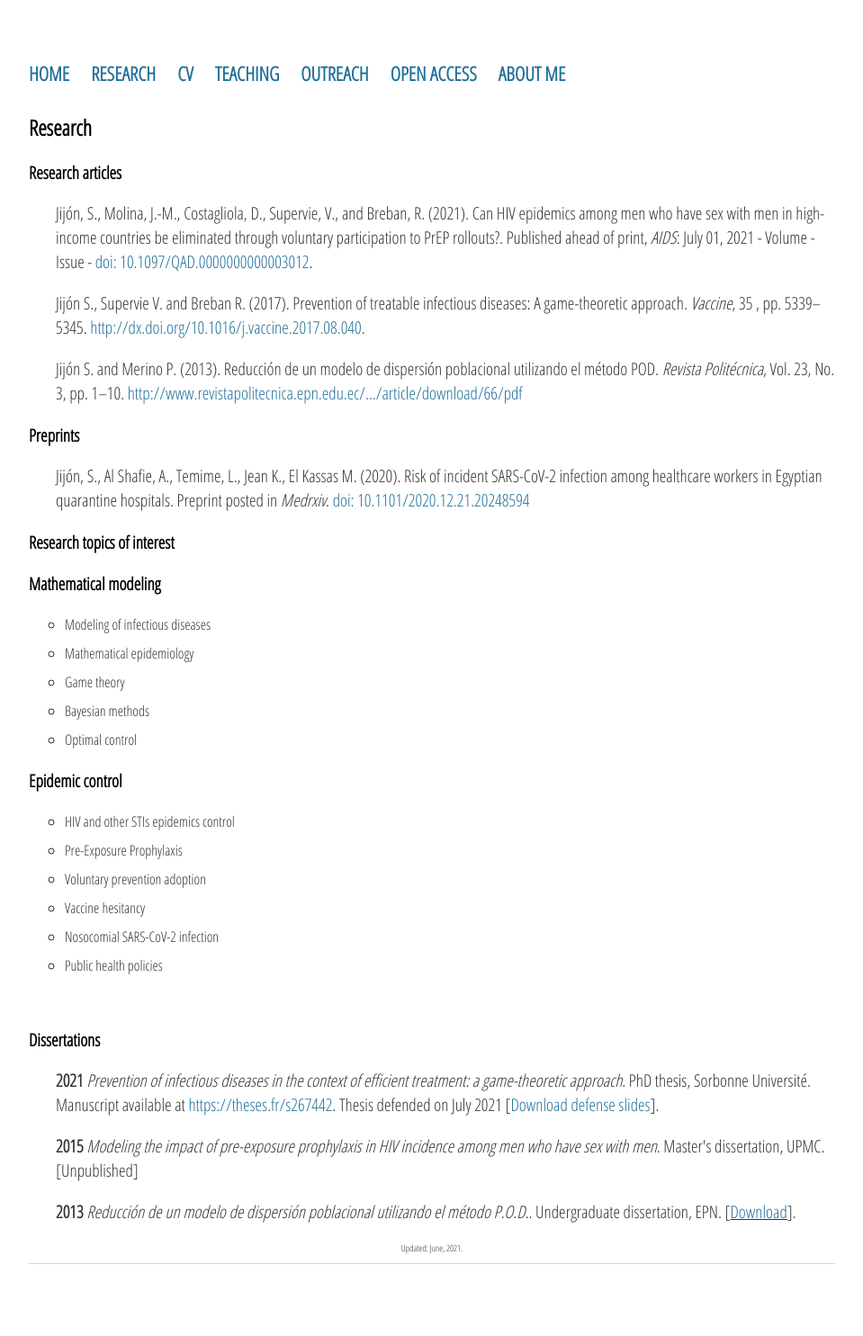
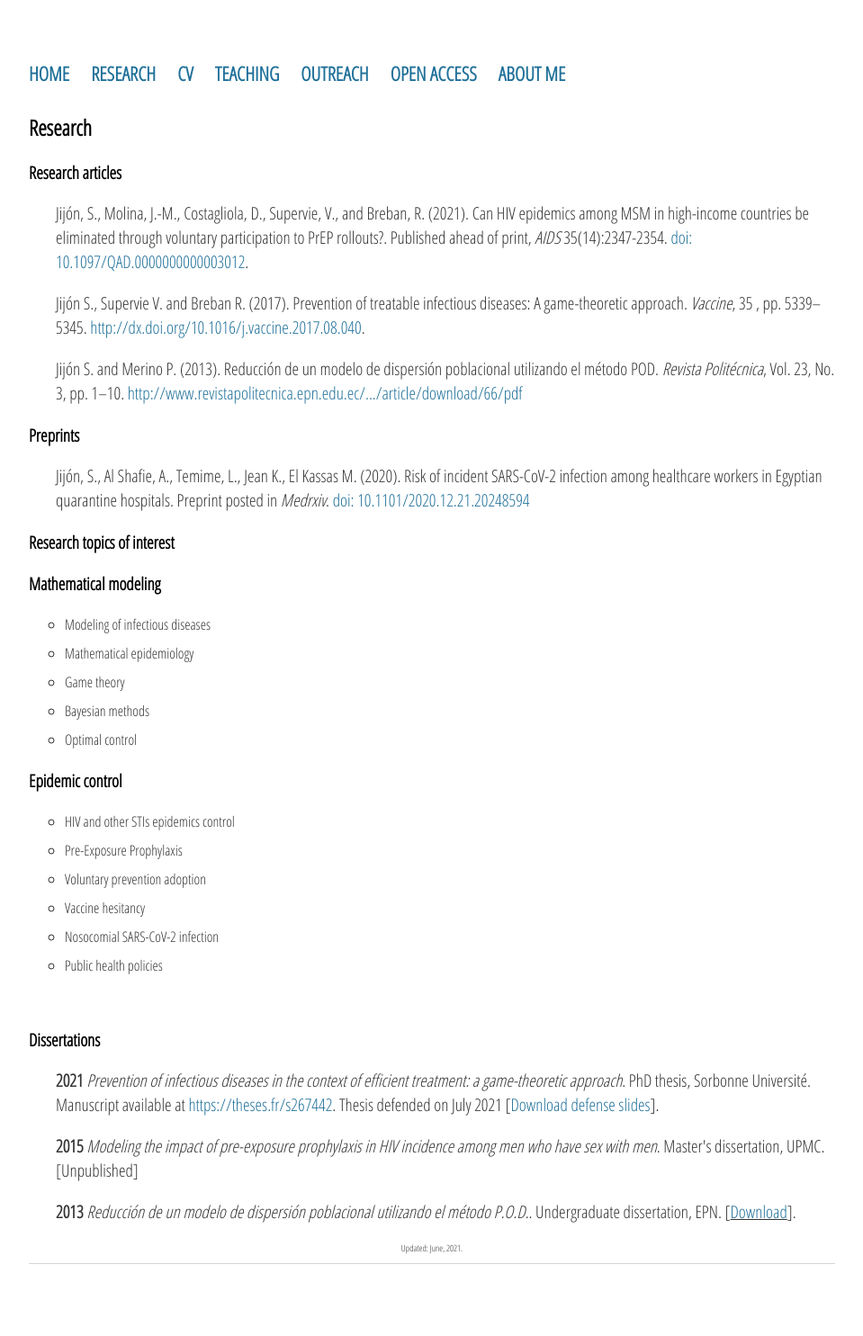
Before and after one commit to sjijon/sjijon.github.io, a Jekyll site: the page built from research.html, in a window 1280 px wide. Shown: the whole page at 90% size, without its empty margins (160-1119 px from the left). Built offline with Jekyll 4.4.1, drawn with Linux system fonts in a browser that asks for light colours; nearby versions of some CDN libraries.

Commit message:
Add AIDS paper indexation.

```diff
--- a/research.html
+++ b/research.html
@@ -5,7 +5,7 @@
 <div class="blurb">
 	<h2>Research</h2>
 	<h3>Research articles</h3>
-	<p style="padding-left:30px;">Jijón, S., Molina, J.-M., Costagliola, D., Supervie, V., and Breban, R. (2021). Can HIV epidemics among men who have sex with men in high-income countries be eliminated through voluntary participation to PrEP rollouts?. Published ahead of print, <em>AIDS</em>: July 01, 2021 - Volume - Issue - <a href="https://journals.lww.com/aidsonline/Abstract/9000/Can_HIV_epidemics_among_men_who_have_sex_with_men.96354.aspx" target="_blank">doi: 10.1097/QAD.0000000000003012</a>.</p>
+	<p style="padding-left:30px;">Jijón, S., Molina, J.-M., Costagliola, D., Supervie, V., and Breban, R. (2021). Can HIV epidemics among MSM in high-income countries be eliminated through voluntary participation to PrEP rollouts?. Published ahead of print, <em>AIDS</em> 35(14):2347-2354. <a href="https://journals.lww.com/aidsonline/Abstract/9000/Can_HIV_epidemics_among_men_who_have_sex_with_men.96354.aspx" target="_blank">doi: 10.1097/QAD.0000000000003012</a>.</p>
 	<p style="padding-left:30px;">Jijón S., Supervie V. and Breban R. (2017). Prevention of treatable infectious diseases: A game-theoretic approach. <em>Vaccine</em>, 35 , pp. 5339–5345. <a href="https://www.sciencedirect.com/science/article/pii/S0264410X17311283" target="_blank">http://dx.doi.org/10.1016/j.vaccine.2017.08.040</a>.
 	<p style="padding-left:30px;">Jijón S. and Merino P. (2013). Reducción de un modelo de dispersión poblacional utilizando el método POD. <em>Revista Politécnica</em>, Vol. 23, No. 3, pp. 1–10. <a href="http://www.revistapolitecnica.epn.edu.ec/ojs2/index.php/revista_politecnica2/article/download/66/pdf">http://www.revistapolitecnica.epn.edu.ec/.../article/download/66/pdf</a></p>
 
```
